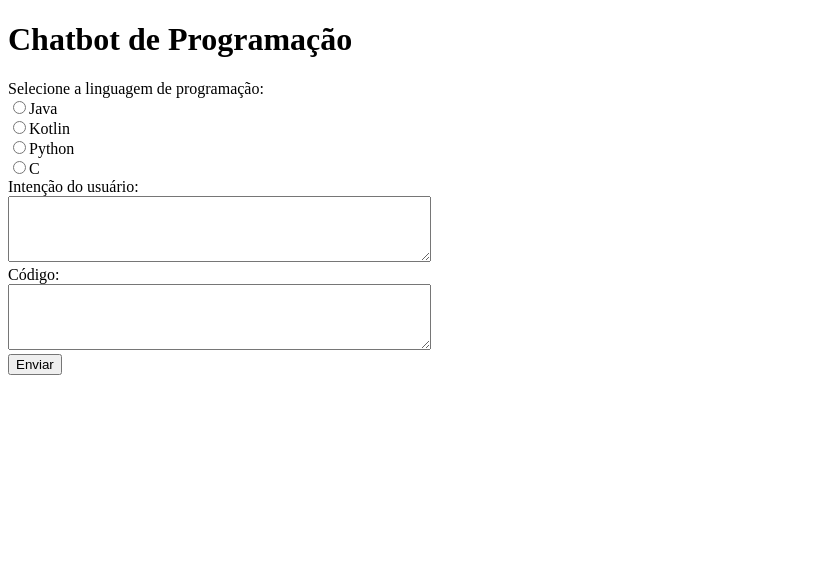
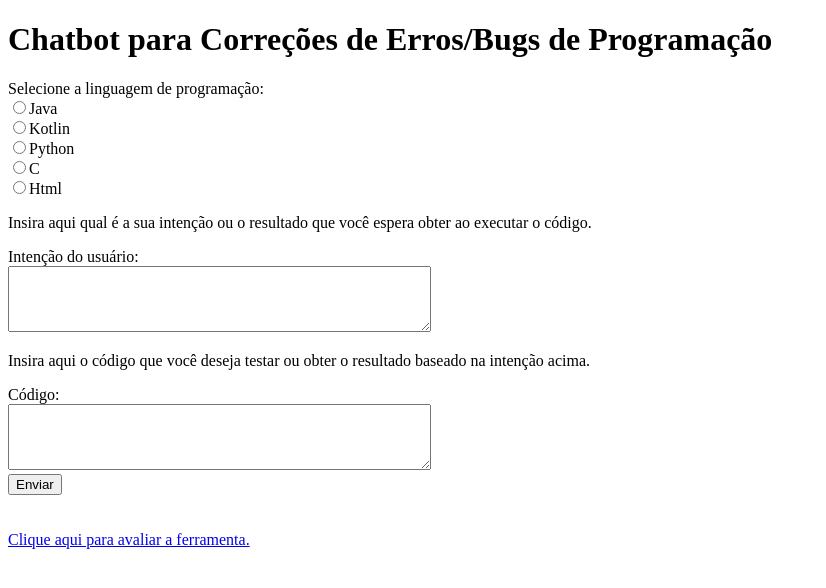
Before and after one commit to antoniosa28/Flask, a Flask app: page / in a window 1280 px wide. Shown: the top 588 px of the page, without its empty margins (0-826 px from the left). Run offline with Flask 3, Linux system fonts and the light colour scheme.

Commit message:
Adicioneia opção de HTML e o link do formulário

```diff
--- a/templates/index.html
+++ b/templates/index.html
@@ -1,29 +1,49 @@
 <!DOCTYPE html>
 <html lang="pt-BR">
   <head>
-    <meta charset="UTF-8">
-    <meta name="viewport" content="width=device-width, initial-scale=1.0">
-    <title>Chatbot de Programação</title>
+    <meta charset="UTF-8" />
+    <meta name="viewport" content="width=device-width, initial-scale=1.0" />
+    <title>Chatbot para Correções de Erros/Bugs de Programação</title>
   </head>
   <body>
-    <h1>Chatbot de Programação</h1>
+    <h1>Chatbot para Correções de Erros/Bugs de Programação</h1>
 
     <form method="POST">
       <div>
-            <label for="language">Selecione a linguagem de programação:</label><br>
-            <input type="radio" id="java" name="language" value="Java">Java<br>
-            <input type="radio" id="kotlin" name="language" value="Kotlin">Kotlin<br>
-            <input type="radio" id="python" name="language" value="Python">Python<br>
-            <input type="radio" id="c" name="language" value="C">C<br>
+        <label for="language">Selecione a linguagem de programação:</label
+        ><br />
+        <input type="radio" id="java" name="language" value="Java" />Java<br />
+        <input
+          type="radio"
+          id="kotlin"
+          name="language"
+          value="Kotlin"
+        />Kotlin<br />
+        <input
+          type="radio"
+          id="python"
+          name="language"
+          value="Python"
+        />Python<br />
+        <input type="radio" id="c" name="language" value="C" />C<br />
+        <input type="radio" id="html" name="language" value="Html" />Html<br />
       </div>
 
       <div>
-            <label for="intention">Intenção do usuário:</label><br>
+        <p>
+          Insira aqui qual é a sua intenção ou o resultado que você espera obter
+          ao executar o código.
+        </p>
+        <label for="intention">Intenção do usuário:</label><br />
         <textarea id="intention" name="intention" rows="4" cols="50"></textarea>
       </div>
 
       <div>
-            <label for="code">Código:</label><br>
+        <p>
+          Insira aqui o código que você deseja testar ou obter o resultado
+          baseado na intenção acima.
+        </p>
+        <label for="code">Código:</label><br />
         <textarea id="code" name="code" rows="4" cols="50"></textarea>
       </div>
 
@@ -36,5 +56,12 @@
     <h2>Resposta:</h2>
     <p>{{ response }}</p>
     {% endif %}
+    <br />
+    <br />
+    <a
+      href="https://docs.google.com/forms/d/e/1FAIpQLSd9mLKxdP_XDVQhOQ9f8Y15D8NTP12RyShaGGI7tJk1Bv8uKw/viewform?usp=sf_link"
+    >
+      Clique aqui para avaliar a ferramenta.
+    </a>
   </body>
 </html>
```
Lines whose indentation alone changed are shown as unchanged.
